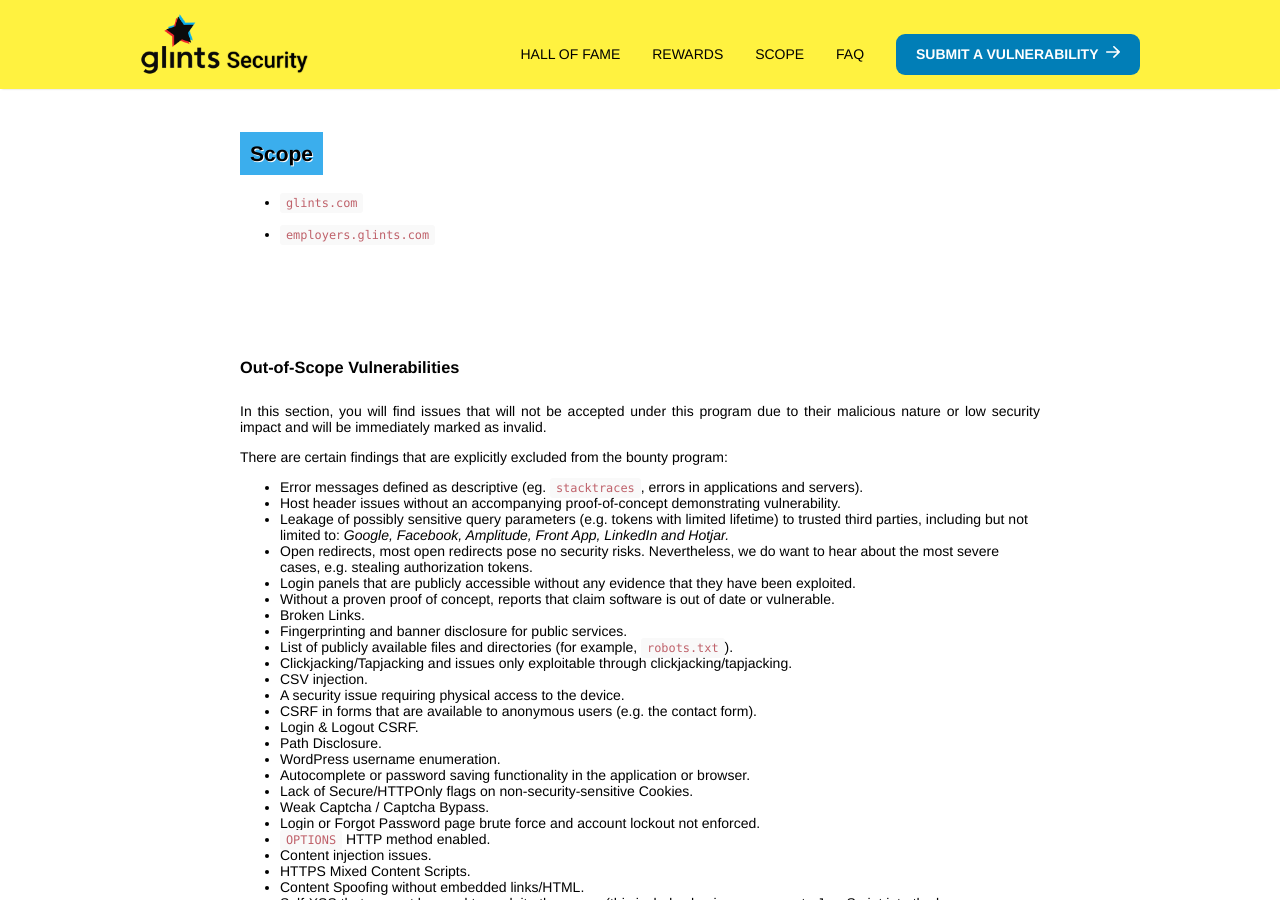
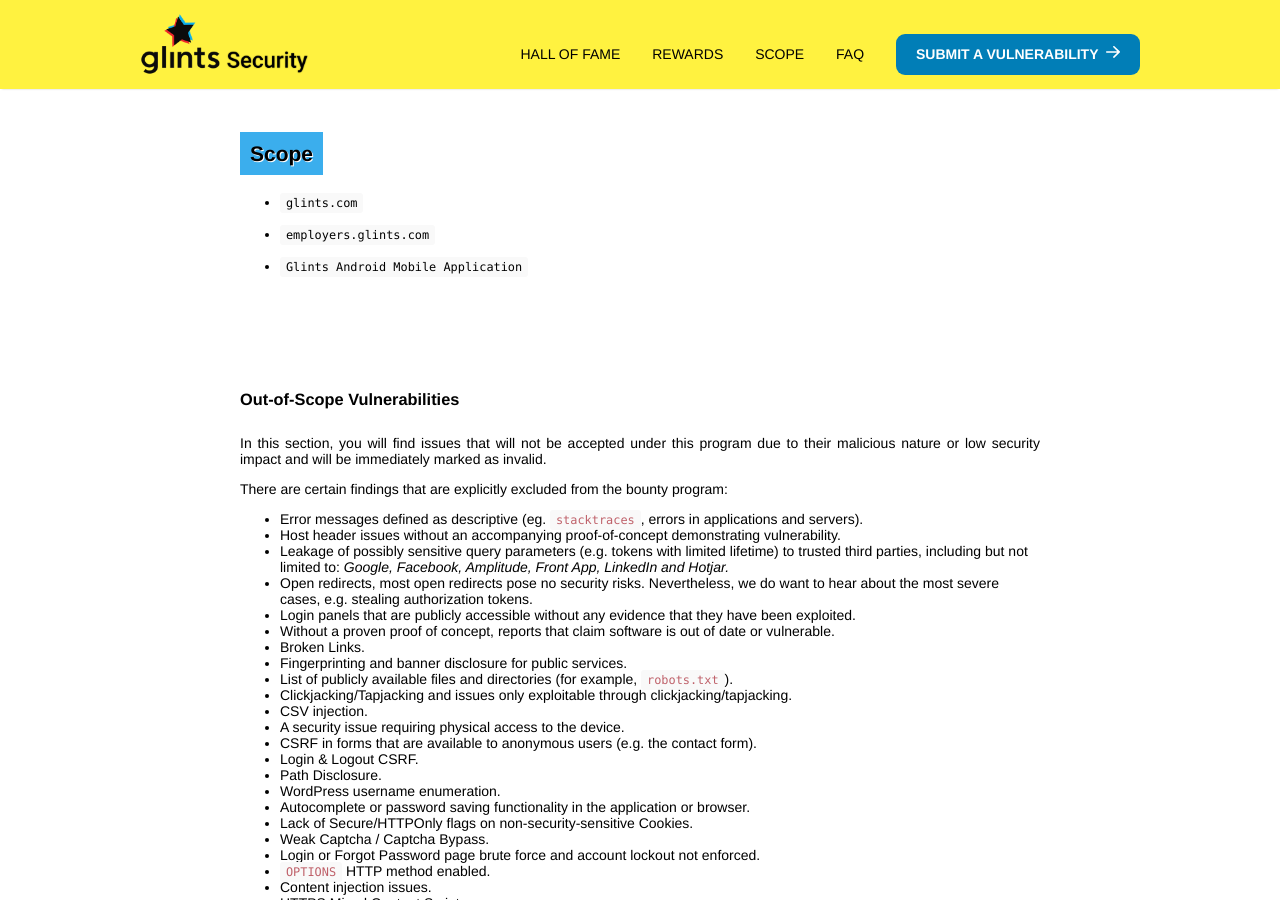
Before and after one commit to glints-dev/bug-bounty, a Jekyll site: the page built from index.html, in a window 1280 px wide and 900 px high, scrolled down 1665 px. Built offline with Jekyll 4.4.1, drawn with Linux system fonts in a browser that asks for light colours; the list of posts is cut into pages by our own code.

Commit message:
Adding mobile app in scope

```diff
--- a/_layouts/home.html
+++ b/_layouts/home.html
@@ -82,8 +82,10 @@
 
 <h2 id="scope"><a href="#scope">Scope</a></h2>
 <ul>
-  <li><code class="language-plaintext highlighter-rouge">glints.com</code></li>  &nbsp;
-  <li><code class="language-plaintext highlighter-rouge">employers.glints.com</code></li>
+  <li><code class="language-plaintext highlighter-rouge"><a href="glints.com">glints.com</a></code></li>  &nbsp;
+  <li><code class="language-plaintext highlighter-rouge"><a href="employers.glints.com">employers.glints.com</a></code></li> &nbsp;
+  <li><code class="language-plaintext highlighter-rouge"><a href="https://play.google.com/store/apps/details?id=com.glints.candidate">Glints Android Mobile Application</a></code></li>
+
 </ul>
 
 
```
